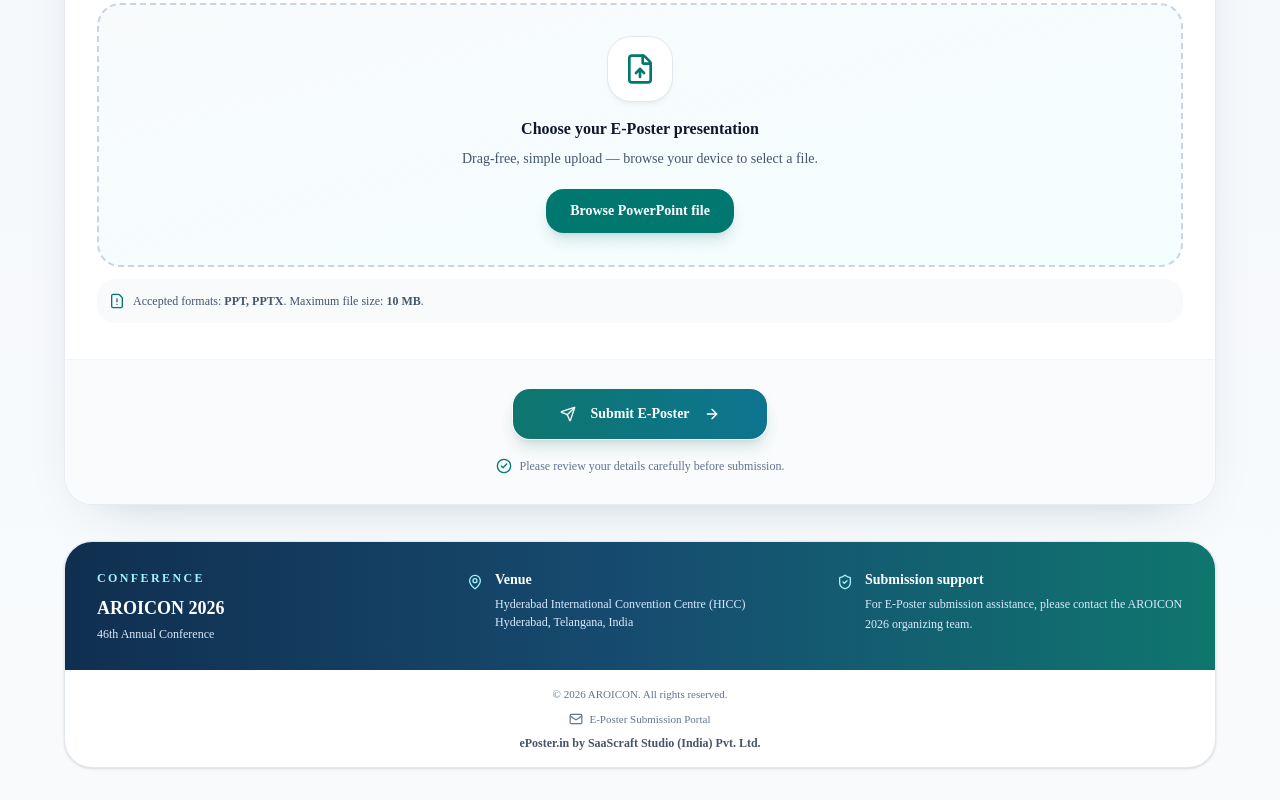
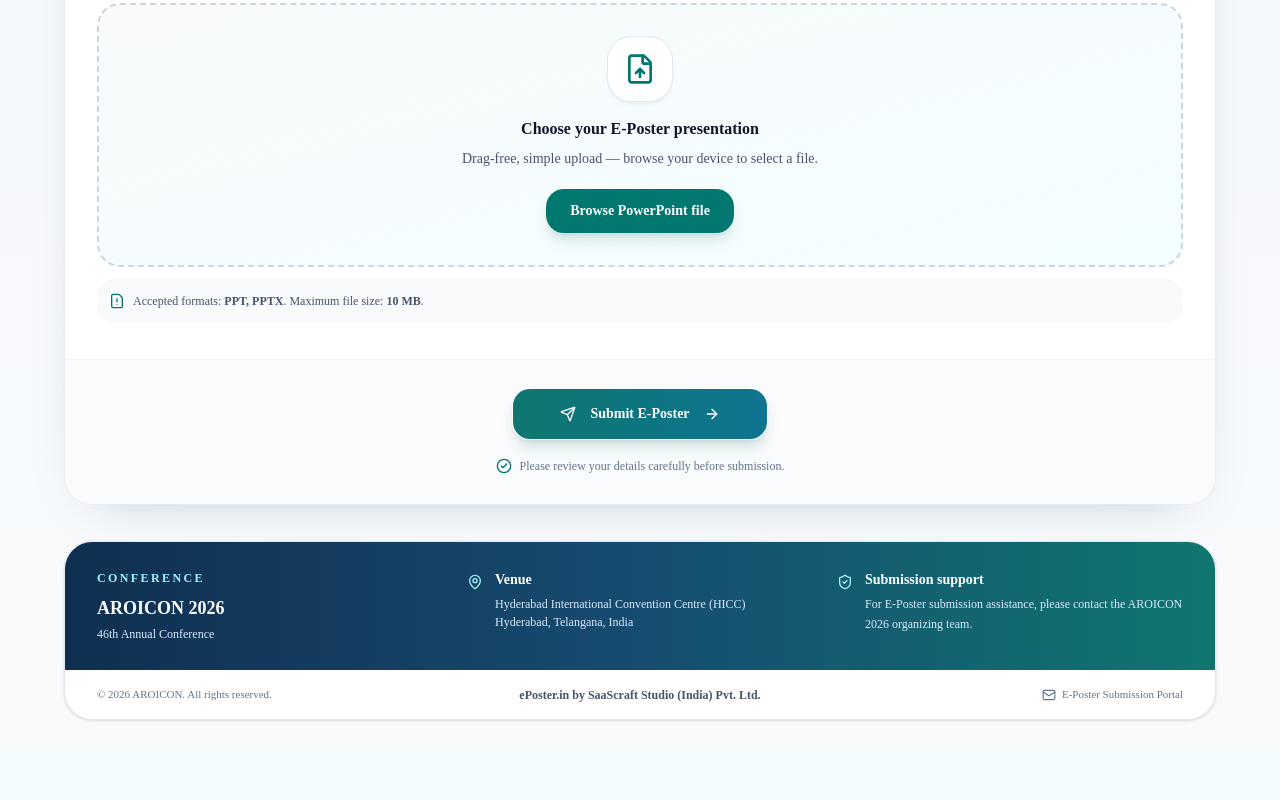
Before and after one commit to adilsaascraft/eposter-frontend, a Next.js app: page /aroicon2026 in a window 1280 px wide. Shown: the part 1897-2697 px from the top of the page. After the commit the page ends 2649 px from the top, so only its background shows below. Built offline with nearby package versions, Linux system fonts and the light colour scheme; no server answers.

Commit message:
uploaded

```diff
--- a/app/aroicon2026/page.tsx
+++ b/app/aroicon2026/page.tsx
@@ -112,16 +112,21 @@ export default function EposterPage() {
             </div>
           </div>
 
-<div className="flex flex-col items-center gap-2 px-6 py-4 text-center text-[11px] text-slate-500">
-  <p>© 2026 AROICON. All rights reserved.</p>
+<div className="grid grid-cols-1 items-center gap-2 px-6 py-4 text-center text-[11px] text-slate-500 sm:grid-cols-3 sm:px-8">
+  {/* Left */}
+  <p className="text-center sm:text-left">
+    © 2026 AROICON. All rights reserved.
+  </p>
 
-  <p className="inline-flex items-center justify-center gap-1.5">
+  {/* Center */}
+  <p className="text-xs font-bold text-slate-600">
+    ePoster.in by SaaScraft Studio (India) Pvt. Ltd.
+  </p>
+
+  {/* Right */}
+  <p className="inline-flex items-center justify-center gap-1.5 sm:justify-end">
     <Mail className="size-3.5" />
     E-Poster Submission Portal
-  </p>
-
-  <p className="text-xs font-bold text-slate-600">
-    ePoster.in by SaaScraft Studio (India) Pvt. Ltd.
   </p>
 </div>
 
```
Also changed, not shown: 1 other file (tests, documents, lock files or other folders).
